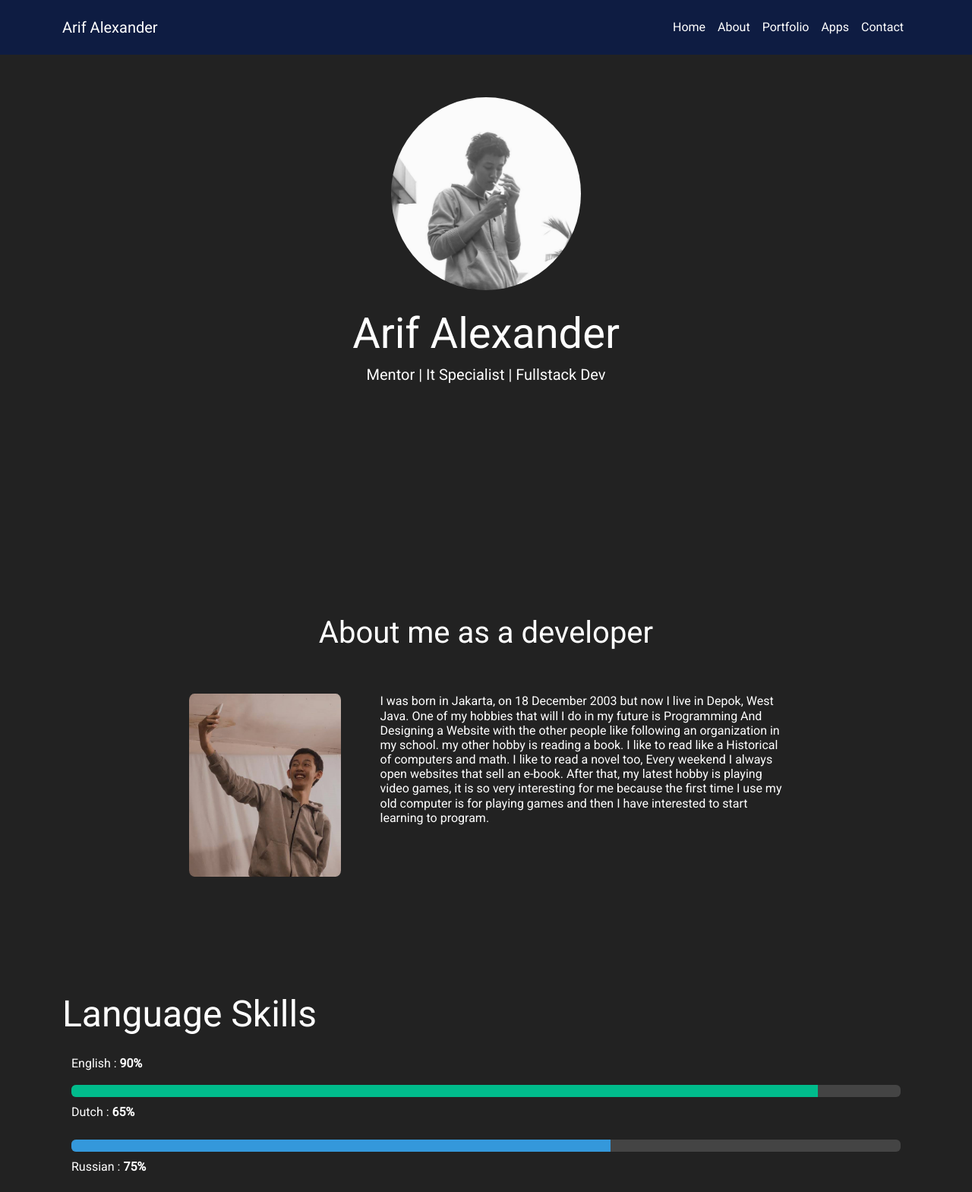
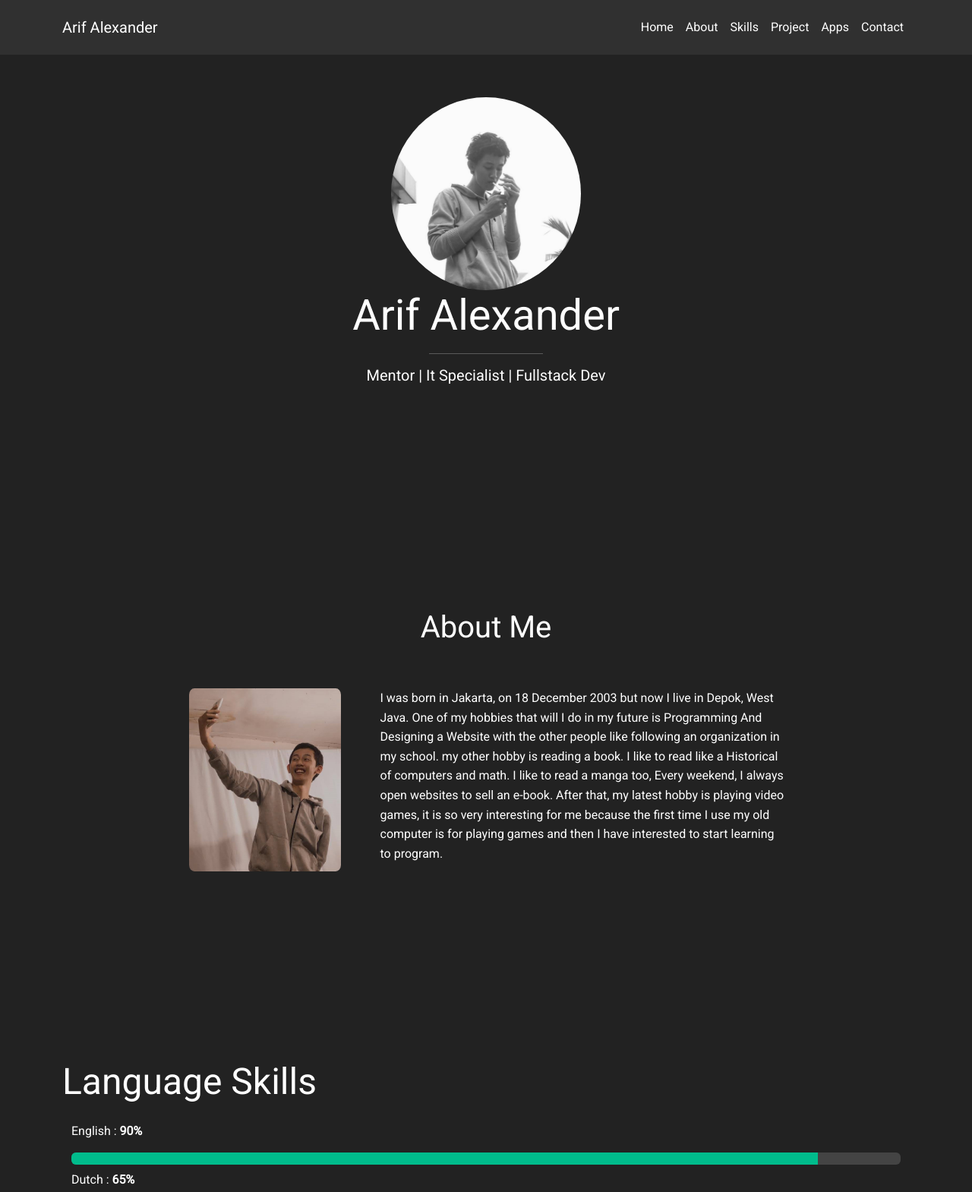
Before and after one commit to itsmebroarif/myPorto, a website: page index.html in a window 1280 px wide. Shown: the top 1569 px of the page at 76% size. Drawn offline with nearby package versions, Linux system fonts and the light colour scheme.

Commit message:
Update index.html

```diff
--- a/index.html
+++ b/index.html
@@ -178,7 +178,7 @@
 
     .bottom {
       margin-top: 4rem;
-      background-color: #0e1c42;
+      background-color: #182b61;
     }
 
     .bottom .copyright {
@@ -207,6 +207,10 @@
     .bottom .copyright a:hover {
       color: #6c6d83;
     }
+
+    #portfolioData {
+      margin-top: 15%
+    }
   </style>
 </head>
 
@@ -214,20 +218,19 @@
 
 
   <!-- Bagian Navbar -->
-  <nav class="navbar navbar-expand-lg fixed-top navbar-dark">
+  <nav class="navbar fixed-top navbar-expand-lg navbar-dark bg-dark">
     <div class="container">
-      <a class="navbar-brand" href="#">
-        Arif Alexander
-      </a>
+      <a class="navbar-brand" href="#">Arif Alexander</a>
       <button class="navbar-toggler" type="button" data-bs-toggle="collapse" data-bs-target="#navbarNavAltMarkup"
         aria-controls="navbarNavAltMarkup" aria-expanded="false" aria-label="Toggle navigation">
         <span class="navbar-toggler-icon"></span>
       </button>
       <div class="collapse navbar-collapse" id="navbarNavAltMarkup">
         <div class="navbar-nav ms-auto">
-          <a class="nav-link active" aria-current="page" href="#">Home</a>
+          <a class="nav-link active" href="#">Home</a>
           <a class="nav-link active" href="#about">About</a>
-          <a class="nav-link active" href="#portfolioData">Portfolio</a>
+          <a class="nav-link active" href="#portfolioData">Skills</a>
+          <a class="nav-link active" href="#project">Project</a>
           <a class="nav-link active" href="#appsgallery">Apps</a>
           <a class="nav-link active" href="#contact">Contact</a>
         </div>
@@ -235,20 +238,28 @@
     </div>
   </nav>
 
+
+
+
+
   <!-- Jumbotron -->
-  <section class="jumbotron text-center ">
+  <section class="jumbotron text-center">
     <img src="assets/new_pose.jpg" alt="Arif" width="250" class="rounded-circle" />
-    <div class="mt-3 py-2">
-      <h1 data-aos="fade-down" class="animate__bounce display-4">Arif Alexander</h1>
+    <h1 data-aos="fade-down" class="animate__bounce display-4" id="nameDev">Arif Alexander</h1>
+    <center>
+      <hr style="width:150px;">
+    </center>
     <h5 data-aos="fade-up" class="animate__bounce lead">Mentor | It Specialist | Fullstack Dev</h5>
-    </div>
   </section>
+
+
+
   <!-- About Page -->
   <section id="about" class="py-6">
     <div class="container" data-aos="zoom-in-down">
       <div class="row text-center">
         <div class="col">
-          <h2>About me as a developer</h2>
+          <h2>About Me</h2>
         </div>
         <div class="row justify-content-center" style="margin-top: 3rem;">
           <div class="col-md-3 mt-6">
@@ -256,13 +267,11 @@
               style="border-radius: 3.5%; margin-bottom:3em;">
           </div>
           <div class="col-md-6 mt-6">
-
-
-            <h6 style="text-align: left;">
+            <h6 style="text-align: left;  line-height: 1.6;" >
               I was born in Jakarta, on 18 December 2003 but now I live in Depok, West Java. One of my hobbies that
               will I do in my future is Programming And Designing a Website with the other people like following an
               organization in my school. my other hobby is reading a book. I like to read like a Historical of
-              computers and math. I like to read a novel too, Every weekend I always open websites that sell an e-book.
+              computers and math. I like to read a manga too, Every weekend, I always open websites to sell an e-book.
               After that, my latest hobby is playing video games, it is so very interesting for me because the first
               time I use my old computer is for playing games and then I have interested to start learning to program.
             </h6>
@@ -275,8 +284,9 @@
   </section>
 
 
-
-  <section id="portfolioData" data-aos="fade-down" class="container py-8 mt-lg-2 mt-4">
+  <!-- Real-time Progressive Bar -->
+  <section data-aos="fade-in" id="percentageBar" class="skills">
+    <section id="portfolioData" data-aos="fade-up" class="container py-8 mt-lg-2 mt-4">
       <h1 class="mb-4">Language Skills</h1>
       <div class="container">
         <p class="skill mt-2">
@@ -310,8 +320,7 @@
       </div>
     </section>
 
-
-  <section id="technicalSkills" data-aos="fade-down" class="container py-8 mt-lg-2">
+    <section id="technicalSkills" data-aos="fade-up" class="container py-8 mt-lg-2">
       <h1 class="mb-4">Technical Skills</h1>
       <div class="container">
         <p class="skill mt-2">
@@ -329,25 +338,26 @@
             aria-valuemin="0" aria-valuemax="100"></div>
         </div>
         <p class="skill mt-2">
+          Laravel : <b>98%</b>
+        </p>
+        <div class="progress mt-4">
+          <div class="progress-bar bg-danger" role="progressbar" aria-label="Danger" style="width: 98%"
+            aria-valuenow="100" aria-valuemin="0" aria-valuemax="100"></div>
+        </div>
+        <p class="skill mt-2">
           UI/UX & Graphic Design : <b>75%</b>
         </p>
         <div class="progress mt-4">
           <div class="progress-bar bg-warning" role="progressbar" aria-label="Warning" style="width: 75%"
             aria-valuenow="75" aria-valuemin="0" aria-valuemax="100"></div>
         </div>
-      <p class="skill mt-2">
-        API Services : <b>98%</b>
-      </p>
-      <div class="progress mt-4">
-        <div class="progress-bar bg-danger" role="progressbar" aria-label="Danger" style="width: 98%"
-          aria-valuenow="100" aria-valuemin="0" aria-valuemax="100"></div>
       </div>
-    </div>
+    </section>
   </section>
 
 
   <!-- Gallery Page -->
-  <section class="portfolio">
+  <section class="portfolio" id="project">
     <div class="container">
       <div class="row">
         <div class="col">
@@ -505,6 +515,7 @@
   </section>
 
   <!-- Footer -->
+
   <footer class="bottom section-padding" style="border-radius:12px;">
     <div class="container">
       <div class="row">
@@ -518,9 +529,20 @@
     </div>
   </footer>
 
+
+
+
+
+
+
+
+
+
+
   <script src="https://cdn.jsdelivr.net/npm/bootstrap@5.0.0-beta2/dist/js/bootstrap.bundle.min.js">
   </script>
   <script src="https://unpkg.com/aos@2.3.1/dist/aos.js"></script>
+
 
   <script>
     const scriptURL =
```
Lines whose indentation alone changed are shown as unchanged.
